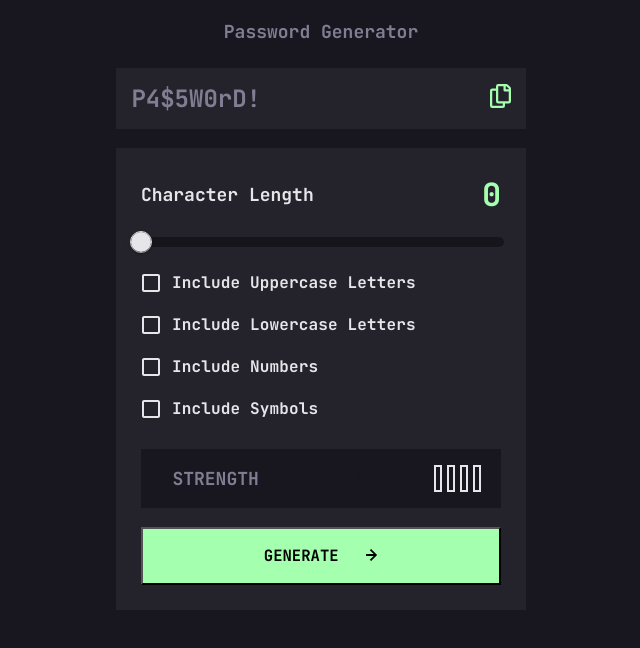
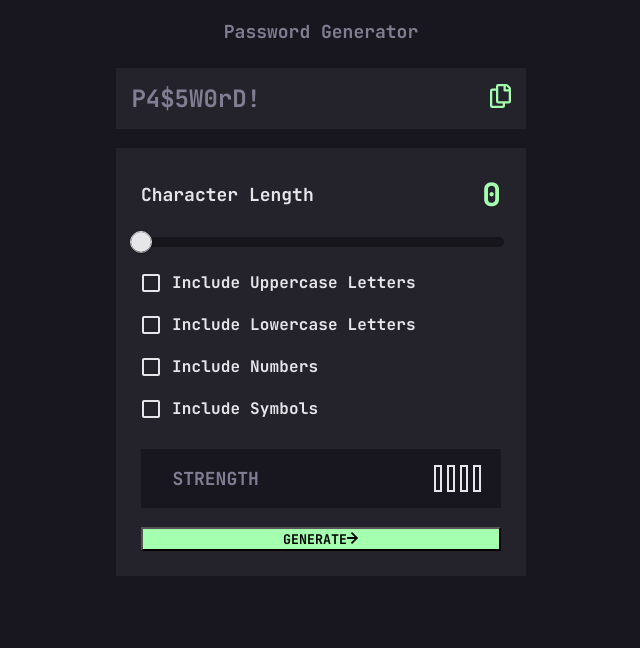
Before and after one commit to spomberg/password-generator, a React (Create React App) app: page / in a window 1280 px wide. Shown: the top 648 px of the page, without its empty margins (319-959 px from the left). Built offline with nearby package versions, Linux system fonts and the light colour scheme.

Commit message:
Convert h3 into span

```diff
--- a/src/components/GenerateButton/GenerateButton.jsx
+++ b/src/components/GenerateButton/GenerateButton.jsx
@@ -22,7 +22,7 @@ export default function GenerateButton() {
         dispatch(setCopied(false));
       }}
     >
-      <h3>GENERATE</h3>
+      <span>GENERATE</span>
       <ReactSVG src={RightArrow}/>
     </button>
   )
```
